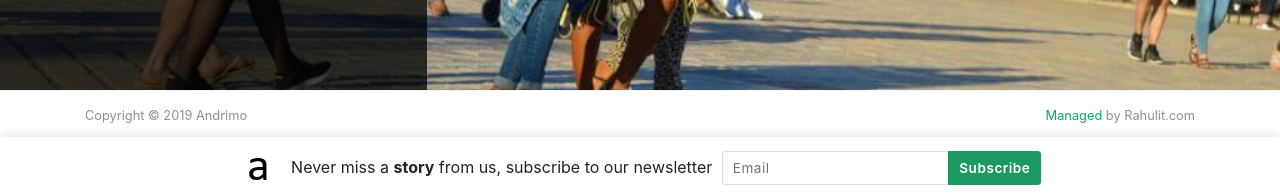
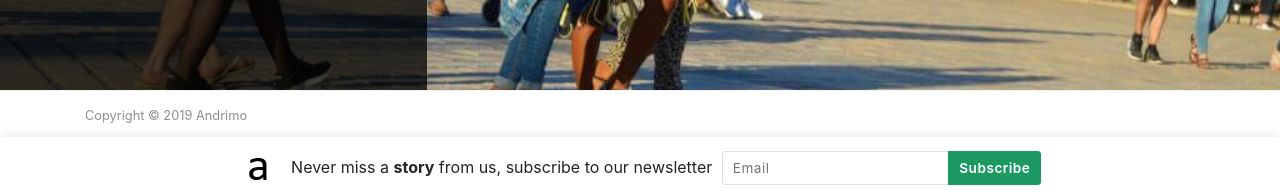
Before and after one commit to andrimoopensource/blog, a Jekyll site: the page built from index.html, in a window 1280 px wide and 900 px high, scrolled down 1535 px. Shown: the part 701-897 px from the top of the window. Built offline with Jekyll 4.4.1, drawn with Linux system fonts in a browser that asks for light colours; nearby versions of some CDN libraries; the list of posts is cut into pages by our own code; comment, search, counter and statistics services are not loaded.

Commit message:
Update default.html

```diff
--- a/_layouts/default.html
+++ b/_layouts/default.html
@@ -179,10 +179,7 @@ ga('send', 'pageview');
         <div class="row">
             <div class="col-md-6 col-sm-6 text-center text-lg-left">
                  Copyright © {{ site.time | date: "%Y" }} {{ site.name }}
-            </div>
-            <div class="col-md-6 col-sm-6 text-center text-lg-right">
-                <a target="_blank" href="https://www.rahulit.com/">Managed </a> by Rahulit.com
-            </div>
+		</div>
         </div>
     </div>
 </footer>
```
